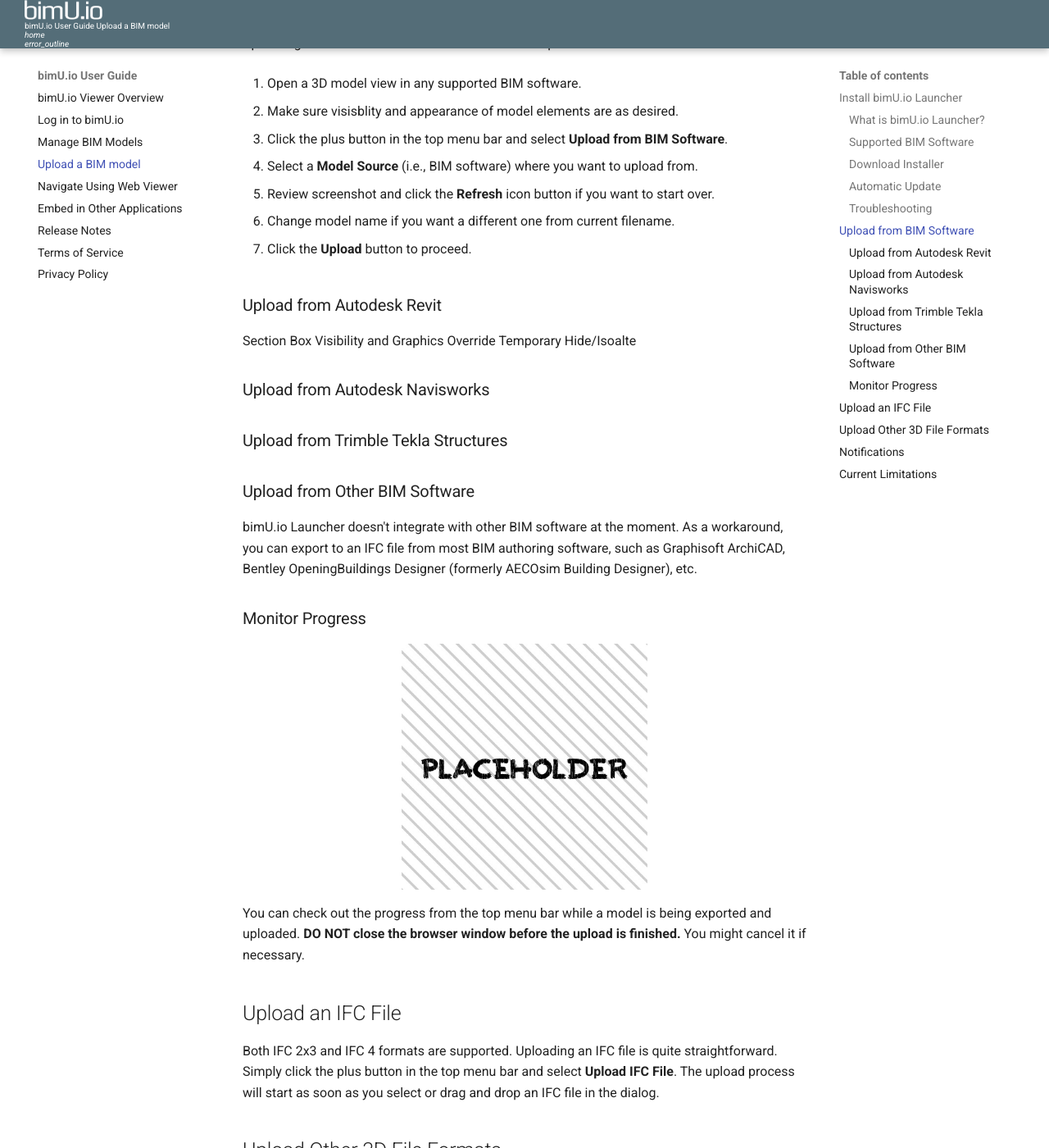
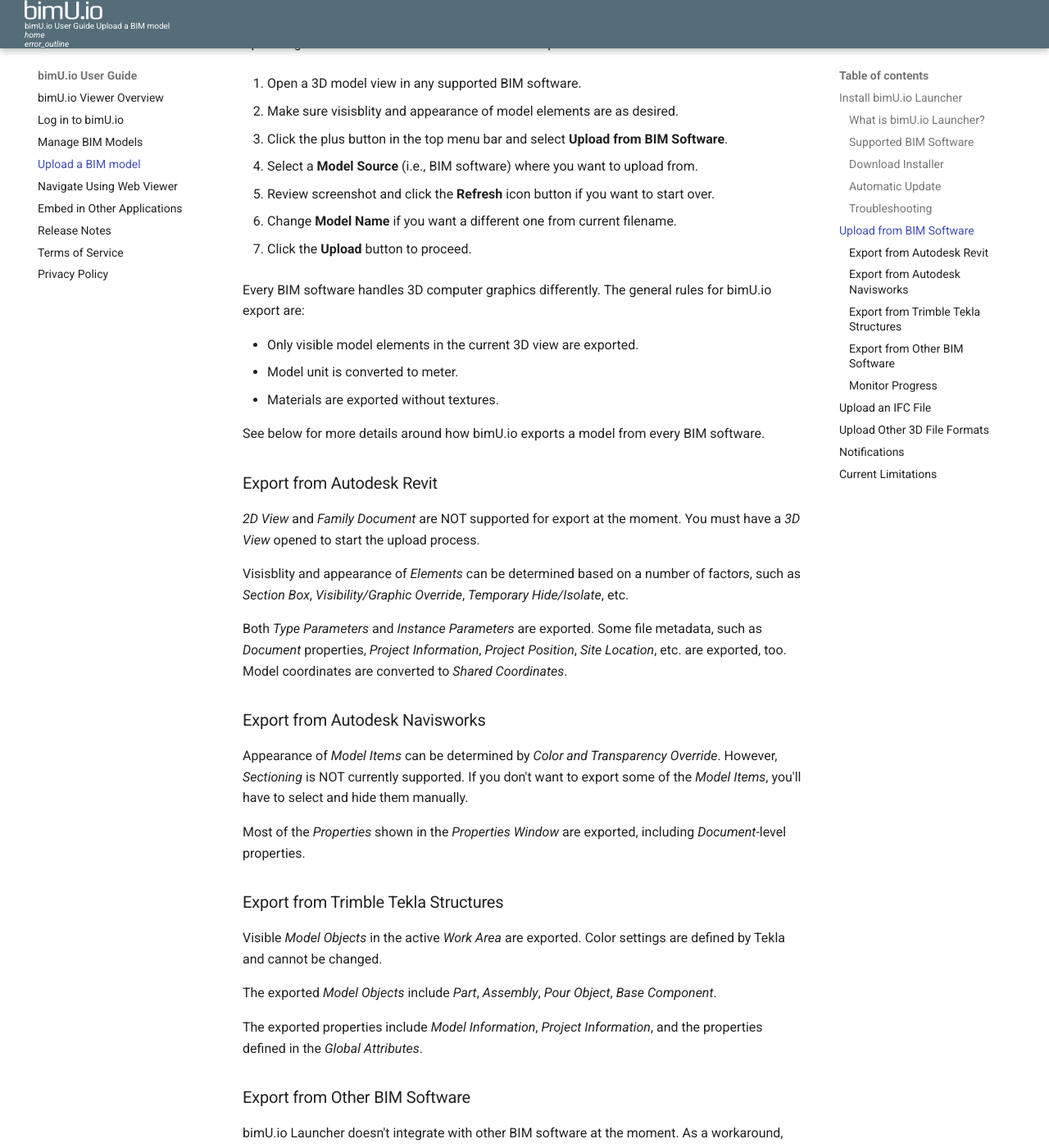
Before and after one commit to Transformosa/bimU.io.Docs, an MkDocs documentation site: the page built from docs/upload-a-bim-model.md, in a window 1280 px wide and 1400 px high, scrolled down 2505 px. Shown: the whole window at 82% size. Built offline with MkDocs 1.6.1 and Material for MkDocs 9.7.7, drawn with Linux system fonts in a browser that asks for light colours; comment, search, counter and statistics services are not loaded.

Commit message:
finished uploading model instruction

```diff
--- a/docs/upload-a-bim-model.md
+++ b/docs/upload-a-bim-model.md
@@ -52,7 +52,7 @@
 
 ![Screenshot](images/placeholder.jpg){: class="center" style="width:300px"}
 
-Uploading from various BIM software has similar steps:
+Uploading from various BIM software has similar steps on bimU.io:
 
 1. Open a 3D model view in any supported BIM software.
 
@@ -64,21 +64,41 @@
 
 5. Review screenshot and click the **Refresh** icon button if you want to start over.
 
-6. Change model name if you want a different one from current filename.
+6. Change **Model Name** if you want a different one from current filename.
 
 7. Click the **Upload** button to proceed.
 
-### Upload from Autodesk Revit
+Every BIM software handles 3D computer graphics differently. The general rules for bimU.io export are:
 
-Section Box
-Visibility and Graphics Override
-Temporary Hide/Isoalte
+- Only visible model elements in the current 3D view are exported.
+- Model unit is converted to meter.
+- Materials are exported without textures.
 
-### Upload from Autodesk Navisworks
+See below for more details around how bimU.io exports a model from every BIM software.
 
-### Upload from Trimble Tekla Structures
+### Export from Autodesk Revit
 
-### Upload from Other BIM Software
+_2D View_ and _Family Document_ are NOT supported for export at the moment. You must have a _3D View_ opened to start the upload process.
+
+Visisblity and appearance of _Elements_ can be determined based on a number of factors, such as _Section Box_, _Visibility/Graphic Override_, _Temporary Hide/Isolate_, etc.
+
+Both _Type Parameters_ and _Instance Parameters_ are exported. Some file metadata, such as _Document_ properties, _Project Information_, _Project Position_, _Site Location_, etc. are exported, too. Model coordinates are converted to _Shared Coordinates_.
+
+### Export from Autodesk Navisworks
+
+Appearance of _Model Items_ can be determined by _Color and Transparency Override_. However, _Sectioning_ is NOT currently supported. If you don't want to export some of the _Model Items_, you'll have to select and hide them manually.
+
+Most of the _Properties_ shown in the _Properties Window_ are exported, including _Document_-level properties.
+
+### Export from Trimble Tekla Structures
+
+Visible _Model Objects_ in the active _Work Area_ are exported. Color settings are defined by Tekla and cannot be changed.
+
+The exported _Model Objects_ include _Part_, _Assembly_, _Pour Object_, _Base Component_.
+
+The exported properties include _Model Information_, _Project Information_, and the properties defined in the _Global Attributes_.
+
+### Export from Other BIM Software
 
 bimU.io Launcher doesn't integrate with other BIM software at the moment. As a workaround, you can export to an IFC file from most BIM authoring software, such as Graphisoft ArchiCAD, Bentley OpeningBuildings Designer (formerly AECOsim Building Designer), etc.
 
```
